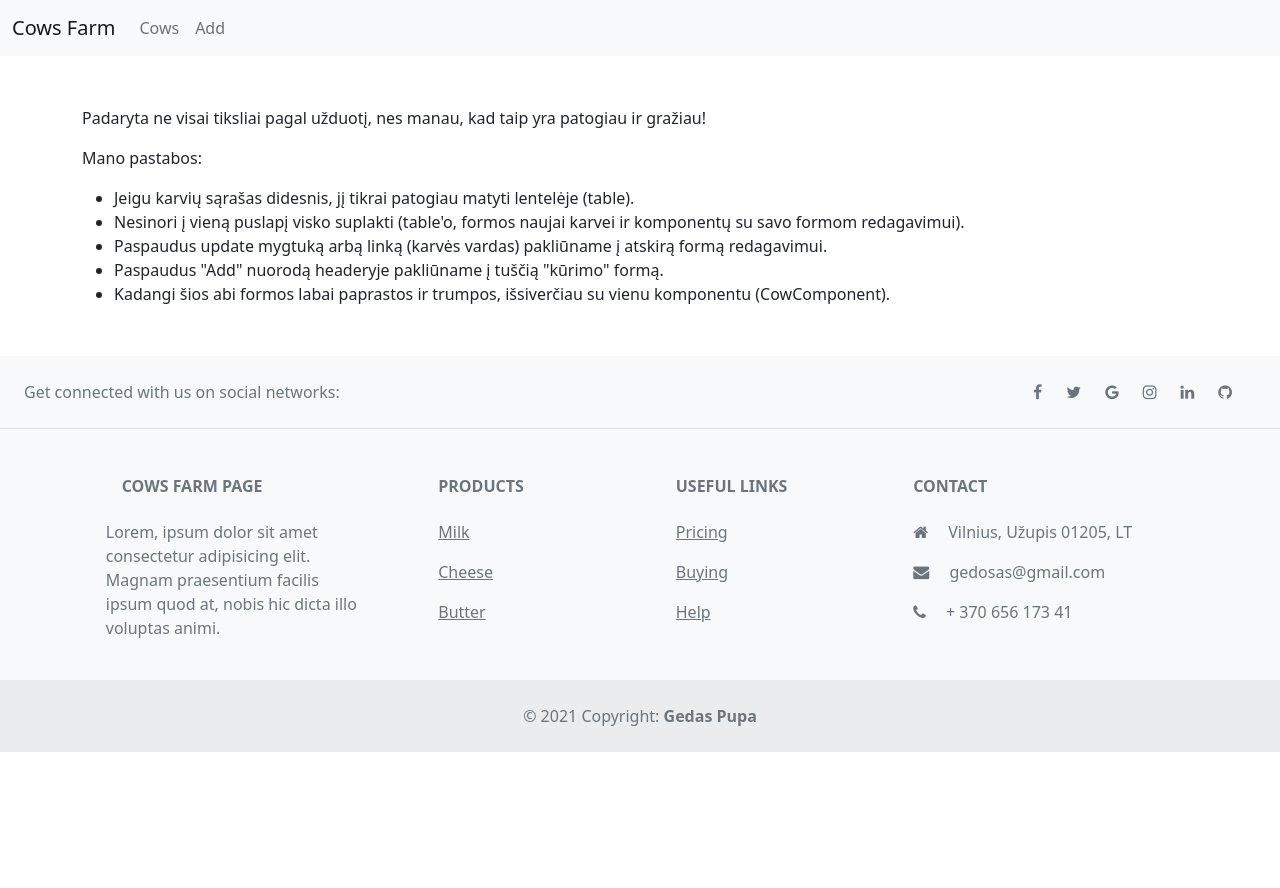
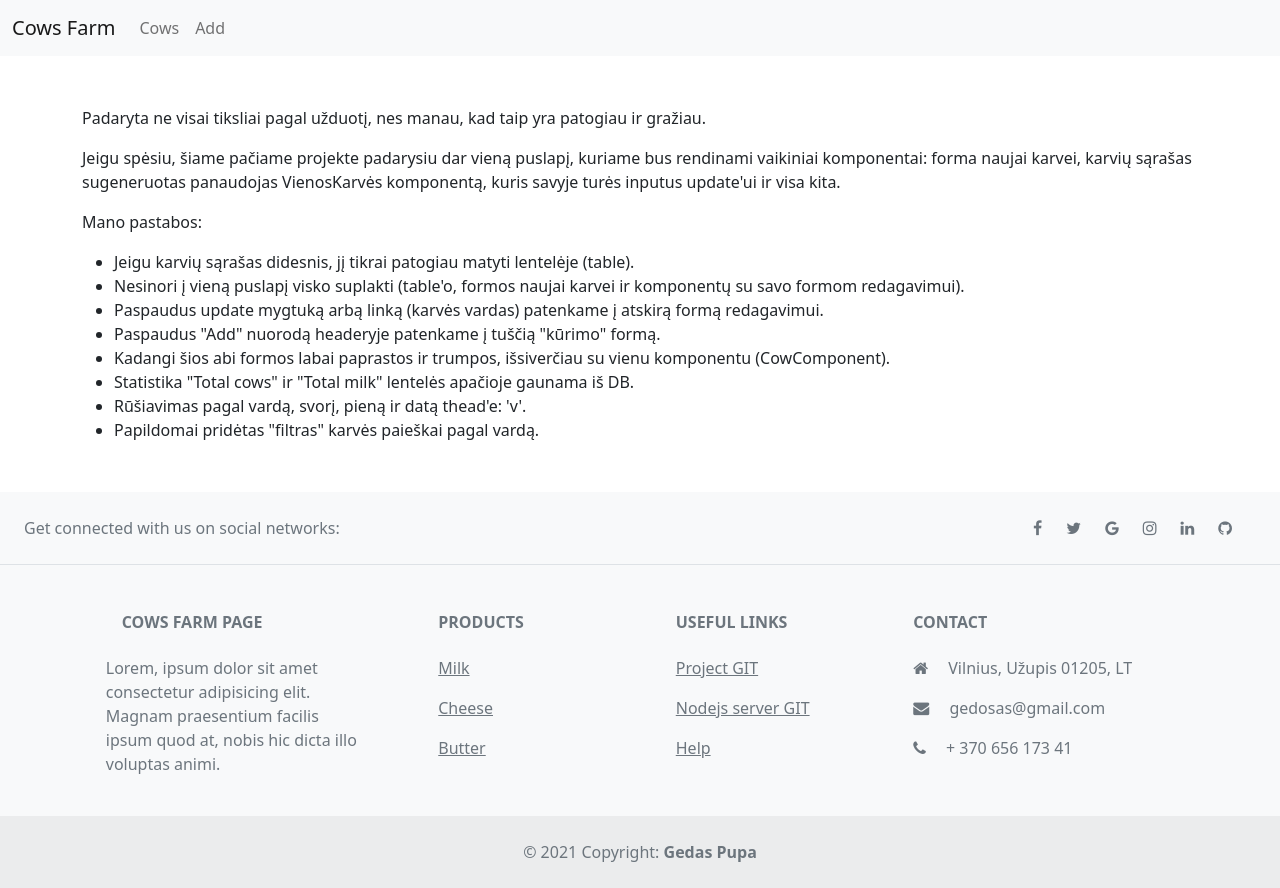
Before and after one commit to GedasPupa/cows-farm, an Angular app: page / in a window 1280 px wide. Before the commit the page ends 800 px from the top, so only its background shows below. Built offline with nearby package versions, Linux system fonts and the light colour scheme.

Commit message:
Statistics from BE

```diff
--- a/src/app/components/cow/cow.component.css
+++ b/src/app/components/cow/cow.component.css
@@ -0,0 +1,10 @@
+.delete-edit-btns {
+  margin-top: 30px;
+  display: flex;
+  justify-content: center;
+  gap: 21px;
+}
+
+.ng-invalid:not(form).ng-touched {
+  border: 1px solid salmon;
+}
--- a/src/app/components/cows-farm/cows-farm.component.html
+++ b/src/app/components/cows-farm/cows-farm.component.html
@@ -1,9 +1,14 @@
-<p>Padaryta ne visai tiksliai pagal užduotį, nes manau, kad taip yra patogiau ir gražiau!</p>
+<p>Padaryta ne visai tiksliai pagal užduotį, nes manau, kad taip yra patogiau ir gražiau.</p>
+<p>Jeigu spėsiu, šiame pačiame projekte padarysiu dar vieną puslapį, kuriame bus rendinami vaikiniai komponentai: forma naujai karvei, karvių sąrašas sugeneruotas panaudojas VienosKarvės komponentą, kuris savyje turės inputus update'ui ir visa kita.</p>
+
 <p>Mano pastabos:</p>
 <ul>
   <li>Jeigu karvių sąrašas didesnis, jį tikrai patogiau matyti lentelėje (table).</li>
   <li>Nesinori į vieną puslapį visko suplakti (table'o, formos naujai karvei ir komponentų su savo formom redagavimui).</li>
-  <li>Paspaudus update mygtuką arbą linką (karvės vardas) pakliūname į atskirą formą redagavimui.</li>
-  <li>Paspaudus "Add" nuorodą headeryje pakliūname į tuščią "kūrimo" formą.</li>
+  <li>Paspaudus update mygtuką arbą linką (karvės vardas) patenkame į atskirą formą redagavimui.</li>
+  <li>Paspaudus "Add" nuorodą headeryje patenkame į tuščią "kūrimo" formą.</li>
   <li>Kadangi šios abi formos labai paprastos ir trumpos, išsiverčiau su vienu komponentu (CowComponent).</li>
+  <li>Statistika "Total cows" ir "Total milk" lentelės apačioje gaunama iš DB.</li>
+  <li>Rūšiavimas pagal vardą, svorį, pieną ir datą thead'e: 'v'.</li>
+  <li>Papildomai pridėtas "filtras" karvės paieškai pagal vardą.</li>
 </ul>
--- a/src/app/components/cows/cows.component.css
+++ b/src/app/components/cows/cows.component.css
@@ -6,7 +6,11 @@
 }
 
 .btn.action {
-  padding: 0px 7px;
+  padding: 2px 7px;
   margin-right: 15px;
   font-weight: 600;
 }
+
+tfoot td {
+  font-weight: bold;
+}
--- a/src/app/components/cows/cows.component.html
+++ b/src/app/components/cows/cows.component.html
@@ -8,7 +8,7 @@
     <tr>
       <th>Name <i (click)="onSort('name')" class="fa fa-angle-{{this.field === 'name' ? (this.sortAsc ? 'down' : 'up') : 'down'}}"></i></th>
       <th>Weight <i (click)="onSort('weight')" class="fa fa-angle-{{this.field === 'weight' ? (this.sortAsc ? 'down' : 'up') : 'down'}}"></i></th>
-      <th>Total Milk <i (click)="onSort('total_milk')" class="fa fa-angle-{{this.field === 'total_milk' ? (this.sortAsc ? 'down' : 'up') : 'down'}}"></i></th>
+      <th>Milk <i (click)="onSort('total_milk')" class="fa fa-angle-{{this.field === 'total_milk' ? (this.sortAsc ? 'down' : 'up') : 'down'}}"></i></th>
       <th>Last Milking Time <i (click)="onSort('last_milk_time')" class="fa fa-angle-{{this.field === 'last_milk_time' ? (this.sortAsc ? 'down' : 'up') : 'down'}}"></i></th>
       <th>Actions</th>
     </tr>
@@ -25,6 +25,13 @@
       </td>
     </tr>
   </tbody>
+  <tfoot>
+      <td>Total cows: <span *ngIf="recordsLoaded">{{total_records}}</span></td>
+      <td></td>
+      <td>Total milk: <span *ngIf="recordsLoaded">{{total_milk_sum}}</span></td>
+      <td></td>
+      <td></td>
+  </tfoot>
 </table>
 <ng-template #noCowsWarning>
   <p *ngIf="dataLoaded" class="alert alert-warning">Sorry, no data!</p>
--- a/src/app/components/cows/cows.component.ts
+++ b/src/app/components/cows/cows.component.ts
@@ -14,6 +14,9 @@ export class CowsComponent implements OnInit {
   field: string = '';
   sortAsc: boolean = true;
   dataLoaded: boolean = false;
+  total_records: number = 0;
+  total_milk_sum: number = 0;
+  recordsLoaded: boolean = false;
 
   ngOnInit() {
     this._cowsService.getAllCows().subscribe(
@@ -27,6 +30,8 @@ export class CowsComponent implements OnInit {
         this.dataLoaded = true;
       }
     );
+    this.getCowsSum();
+    this.getTotalMilk();
   }
 
   onFilter($event: any): void {
@@ -62,10 +67,31 @@ export class CowsComponent implements OnInit {
         );
         this.cows = this.cows.filter((cow) => cow.id !== id);
         this.filteredCows = this.cows;
+        this.getCowsSum();
+        this.getTotalMilk();
       },
       (err) => {
         console.log(err);
       }
     );
   }
+
+  getCowsSum() {
+    this._cowsService.getRecordsSum().subscribe(
+      (res) => {
+        this.total_records = res.total_records;
+        this.recordsLoaded = true;
+      },
+      (err) => console.log(err)
+    );
+  }
+
+  getTotalMilk() {
+    this._cowsService.getTotalMilk().subscribe(
+      (res) => {
+        this.total_milk_sum = res.total_milk_sum;
+      },
+      (err) => console.log(err)
+    );
+  }
 }
--- a/src/app/components/footer/footer.component.ts
+++ b/src/app/components/footer/footer.component.ts
@@ -59,10 +59,18 @@ import { Component, OnInit } from '@angular/core';
             <div class="col-md-3 col-lg-2 col-xl-2 mx-auto mb-4">
               <h6 class="text-uppercase fw-bold mb-4">Useful links</h6>
               <p>
-                <a href="#!" class="text-reset">Pricing</a>
+                <a
+                  href="https://github.com/GedasPupa/cows-farm"
+                  class="text-reset"
+                  >Project GIT</a
+                >
               </p>
               <p>
-                <a href="#!" class="text-reset">Buying</a>
+                <a
+                  href="https://github.com/GedasPupa/cows-nodejs-mysql"
+                  class="text-reset"
+                  >Nodejs server GIT</a
+                >
               </p>
               <p>
                 <a href="#!" class="text-reset">Help</a>
--- a/src/app/services/cows.service.ts
+++ b/src/app/services/cows.service.ts
@@ -28,4 +28,12 @@ export class CowsService {
   updateCow(cow: any): Observable<any> {
     return this.http.put<any>(`http://localhost:3000/cows/${cow.id}`, cow);
   }
+
+  getRecordsSum(): Observable<any> {
+    return this.http.get<any>(`http://localhost:3000/sum`);
+  }
+
+  getTotalMilk(): Observable<any> {
+    return this.http.get<any>(`http://localhost:3000/milk-sum`);
+  }
 }
```
